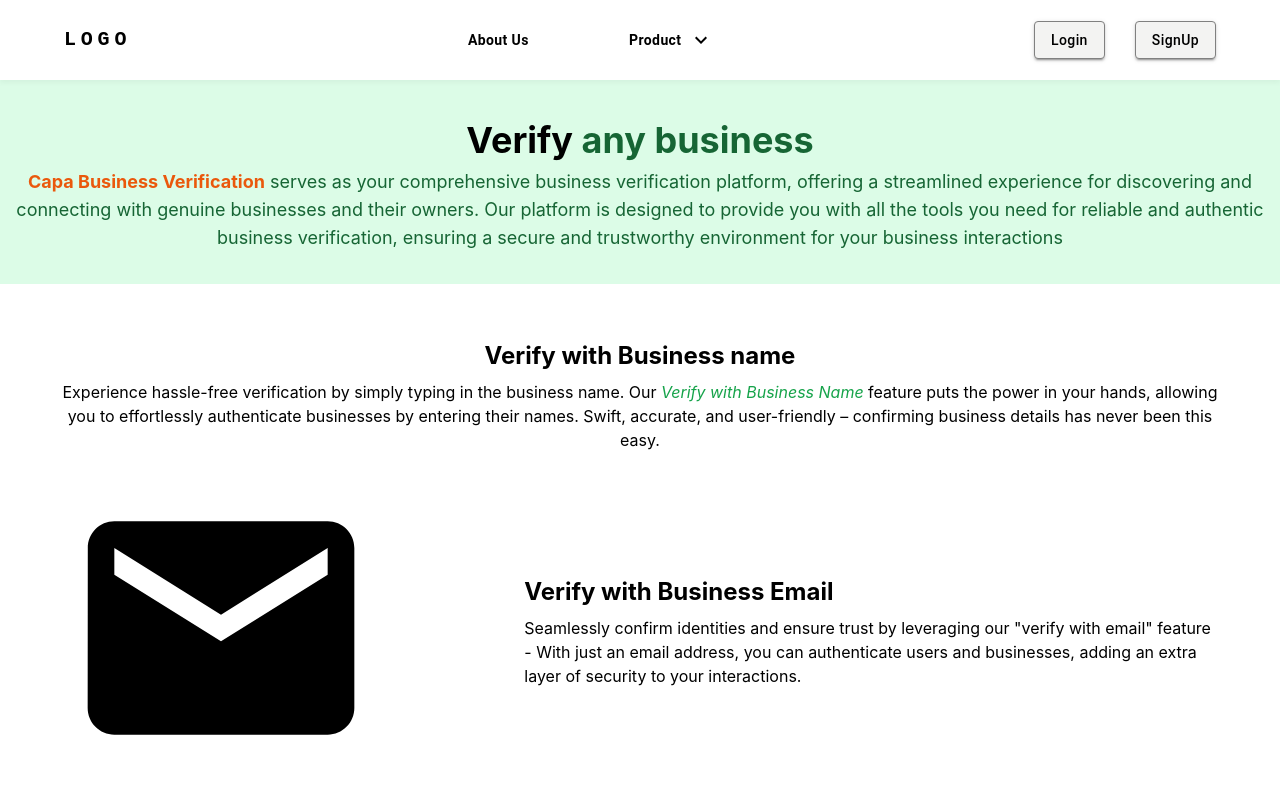
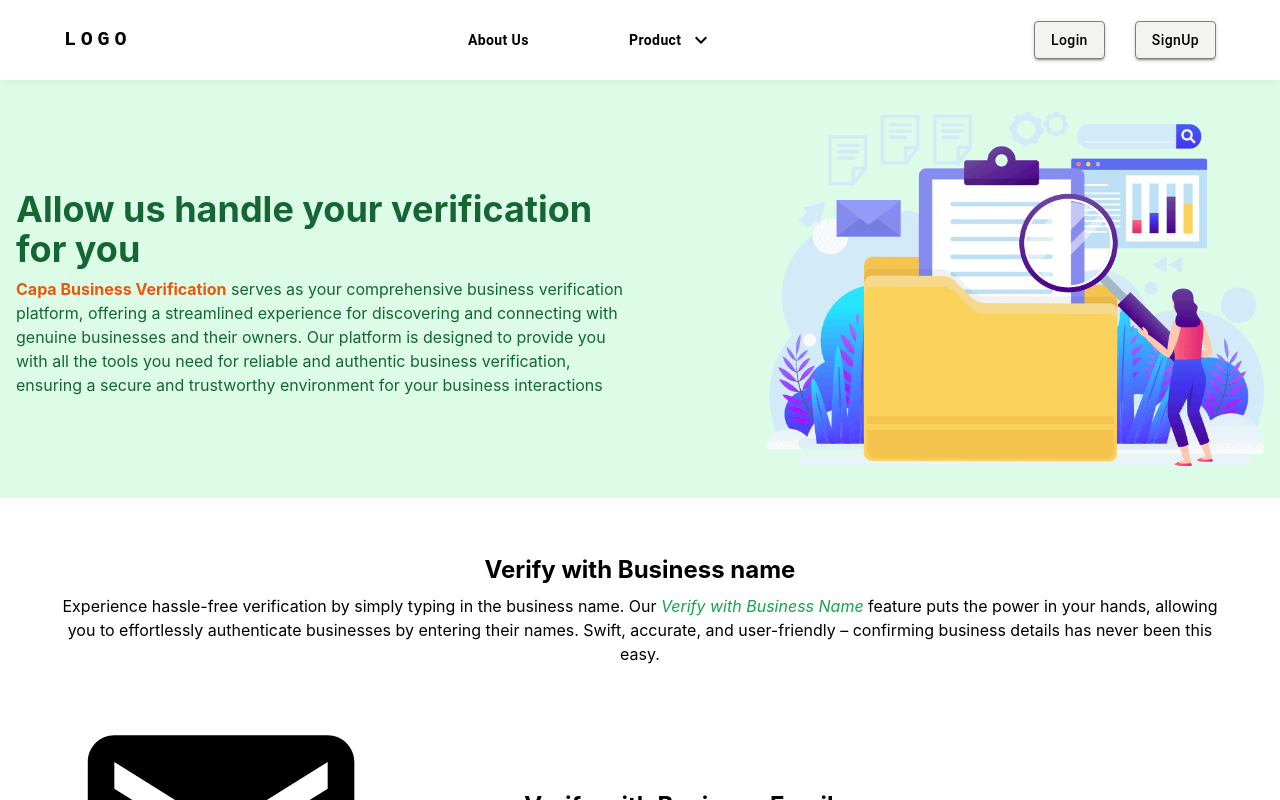
Before and after one commit to rholibobo/capa_business_verification, a React (Create React App) app: page / in a window 1280 px wide. Shown: the top 800 px of the page. Built offline with nearby package versions, Linux system fonts and the light colour scheme; no server answers; the HTML template or start-up script is replaced by a standard one.

Commit message:
update Home.jsx

```diff
--- a/src/Pages/Home/Home.jsx
+++ b/src/Pages/Home/Home.jsx
@@ -1,15 +1,16 @@
 import React from 'react'
 import { Email } from '@mui/icons-material'
+import heroImage from "../../assets/hero.png"
 
 const Home = () => {
   return (
     <div className=''>
-    <section className='flex flex-col justify-between items-center bg-green-100 mb-10 text-center px-4 py-8 text-green-800'>
-      <div className=''>
-      <h1 className='text-4xl font-bold my-2'><span className='text-black'>Verify</span> any business </h1>
-      <p className='text-lg'><span className='text-orange-600 font-bold'>Capa Business Verification</span> serves as your comprehensive business verification platform, offering a streamlined experience for discovering and connecting with genuine businesses and their owners. Our platform is designed to provide you with all the tools you need for reliable and authentic business verification, ensuring a secure and trustworthy environment for your business interactions</p>
+    <section className='flex flex-col md:flex-row justify-between items-center bg-green-100 mb-10 text-center px-4 py-8 text-green-800'>
+      <div className='md:text-left md:w-1/2'>
+      <h1 className='text-4xl font-bold my-2'>Allow us handle your verification for you </h1>
+      <p className='text-'><span className='text-orange-600 font-bold'>Capa Business Verification</span> serves as your comprehensive business verification platform, offering a streamlined experience for discovering and connecting with genuine businesses and their owners. Our platform is designed to provide you with all the tools you need for reliable and authentic business verification, ensuring a secure and trustworthy environment for your business interactions</p>
       </div>
-      <img src="" alt="" />
+      <img src={heroImage} className='md:w-2/5' alt="Hero" />
     </section>
     <section className='w-11/12 mx-auto text-center p-2'>
       <h1 className='text-2xl font-bold my-2'>Verify with Business name</h1>
```
Also changed, not shown: src/assets/hero.png (added).
